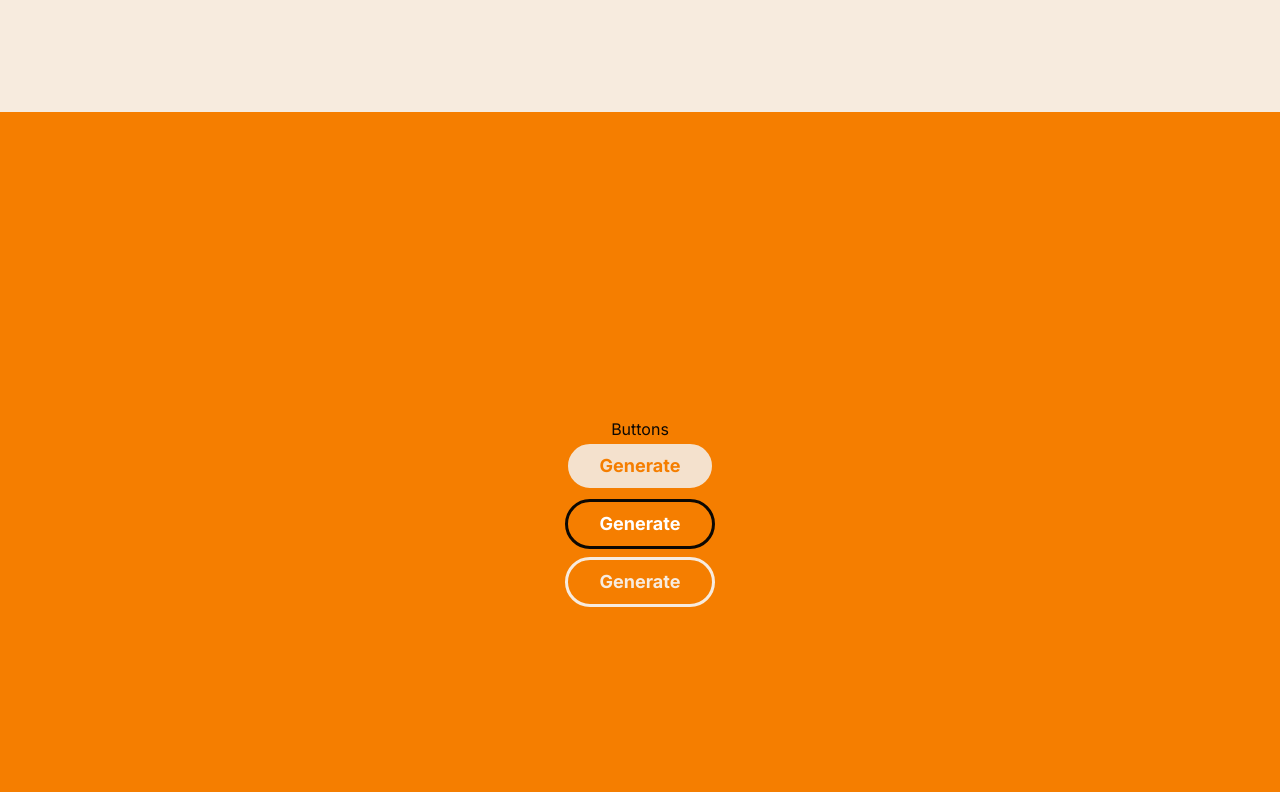
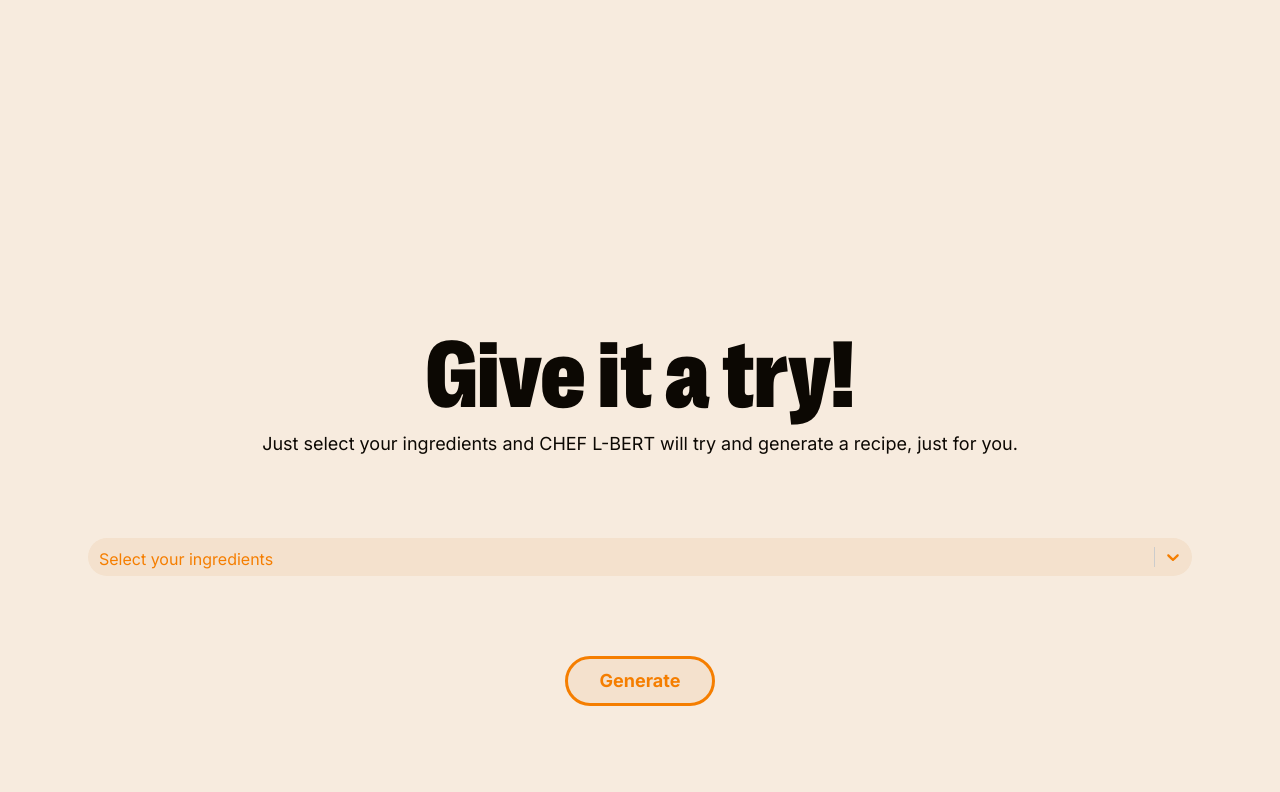
Before and after one commit to iyabc/chef-gru-frontend, a Next.js app: page / in a window 1280 px wide. Shown: the part 688-1480 px from the top of the page. Built offline with nearby package versions, Linux system fonts and the light colour scheme.

Commit message:
feat: added model section, added variant in mainbutton

```diff
--- a/src/components/HomePage/HomePage.tsx
+++ b/src/components/HomePage/HomePage.tsx
@@ -3,7 +3,7 @@
 import { useRef } from 'react';
 
 import HeroSection from '@/components/HomePage/HeroSection';
-import MainButton from '@/components/ui/MainButton';
+import ModelSection from '@/components/HomePage/ModelSection';
 import NavigationBar from '@/components/ui/NavigationBar';
 
 const HomePage = () => {
@@ -15,14 +15,7 @@ const HomePage = () => {
       <div>
         <NavigationBar sectionRef={sectionsRef} />
         <div ref={sectionsRef}>
-          {/* insert sections here */}
-          <section className="bg-primary h-screen flex justify-center items-center flex-col space-y-2">
-            Buttons
-            <MainButton text="Generate" variant="secondary-outlined" />
-            <MainButton text="Generate" variant="primary-outlined" />
-            <MainButton text="Generate" variant="primary-white-outlined" />
-          </section>
-          <section className="bg-accent h-screen">Section</section>
+          <ModelSection />
         </div>
       </div>
     </div>
--- /dev/null
+++ b/src/components/HomePage/ModelSection.tsx
@@ -0,0 +1,46 @@
+import React, { useState } from 'react';
+import type { MultiValue } from 'react-select';
+
+import type { NERType } from 'lib/types/nerType';
+
+import IngredientsDropdownMenu from '@/components/ui/IngredientsDropdownMenu';
+import MainButton from '@/components/ui/MainButton';
+
+const ModelSection = () => {
+  const [selectedNERs, setSelectedNERs] = useState<NERType[]>([]);
+
+  const handleIngredientsChange = (selectedValues: MultiValue<NERType>) => {
+    setSelectedNERs(selectedValues as NERType[]);
+  };
+
+  const handleGenerateButtonOnClick = () => {
+    // handle selectedNERs here
+  };
+
+  return (
+    <section className="container h-screen flex flex-col justify-center items-center">
+      <div className="text-center">
+        <h2 className="font-rightGroteskCompactBlack text-4xl xsm:text-5xl sm:text-6xl lg:text-8xl mb-4">
+          Give it a try!
+        </h2>
+        <p className="text-sm md:text-lg">
+          Just select your ingredients and CHEF L-BERT will try and generate a
+          recipe, just for you.
+        </p>
+      </div>
+      <div className="w-full my-10 md:my-20">
+        <IngredientsDropdownMenu
+          selectedValues={selectedNERs}
+          onValuesChange={handleIngredientsChange}
+        />
+      </div>
+      <MainButton
+        text="Generate"
+        variant="secondary-outlined"
+        handleOnClick={handleGenerateButtonOnClick}
+      />
+    </section>
+  );
+};
+
+export default ModelSection;
--- a/src/components/ui/MainButton.tsx
+++ b/src/components/ui/MainButton.tsx
@@ -20,17 +20,18 @@ const buttonVariants = cva(
 );
 
 type ButtonProps = {
+  handleOnClick: () => void;
   text: string;
   variant: string;
 } & VariantProps<typeof buttonVariants>;
 
-const MainButton: FC<ButtonProps> = ({ text, variant }) => {
+const MainButton: FC<ButtonProps> = ({ text, variant, handleOnClick }) => {
   return (
-    <div className={buttonVariants({ variant })}>
+    <button className={buttonVariants({ variant })} onClick={handleOnClick}>
       <p className="capitalize font-bold text-sm md:text-base lg:text-lg">
         {text}
       </p>
-    </div>
+    </button>
   );
 };
 
```
